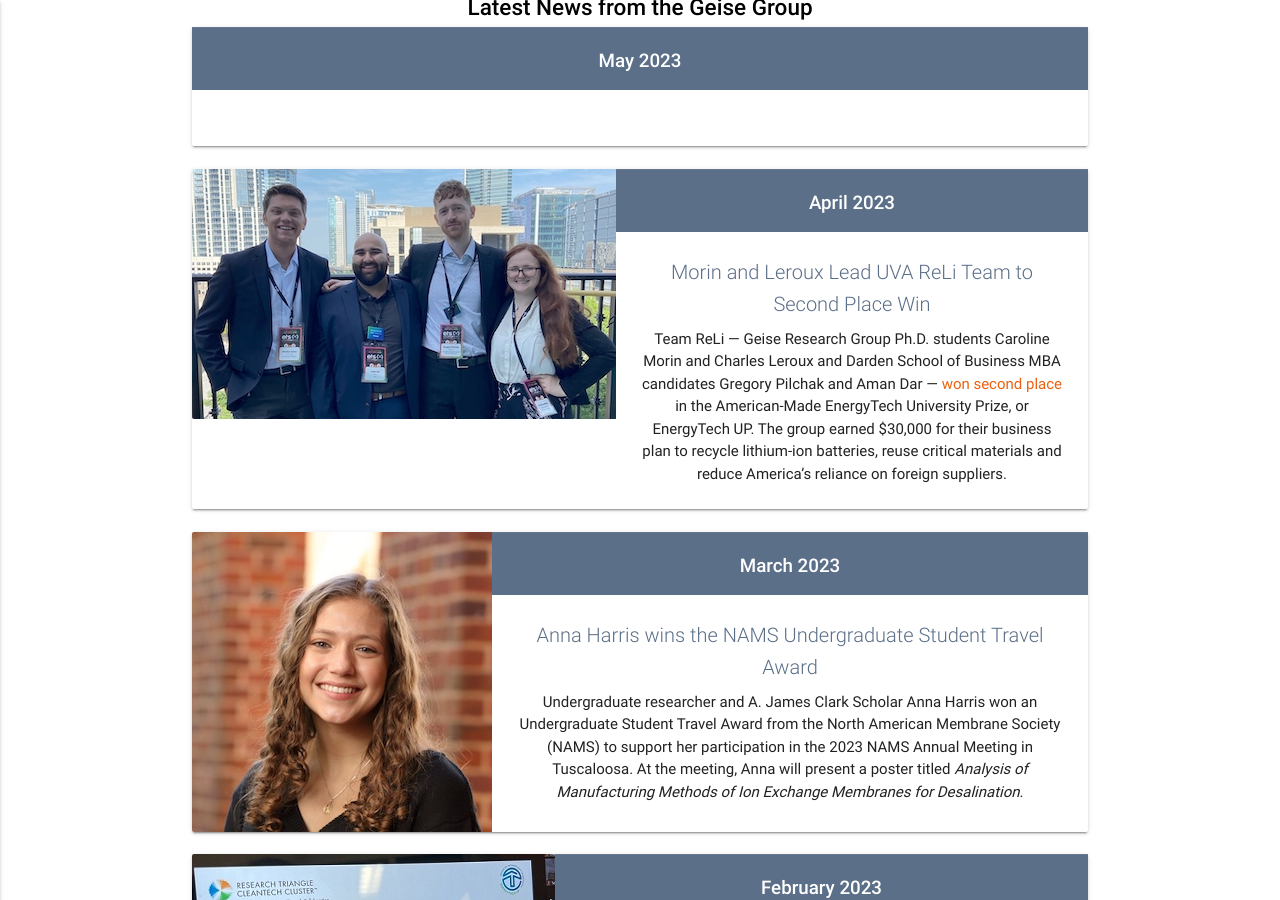
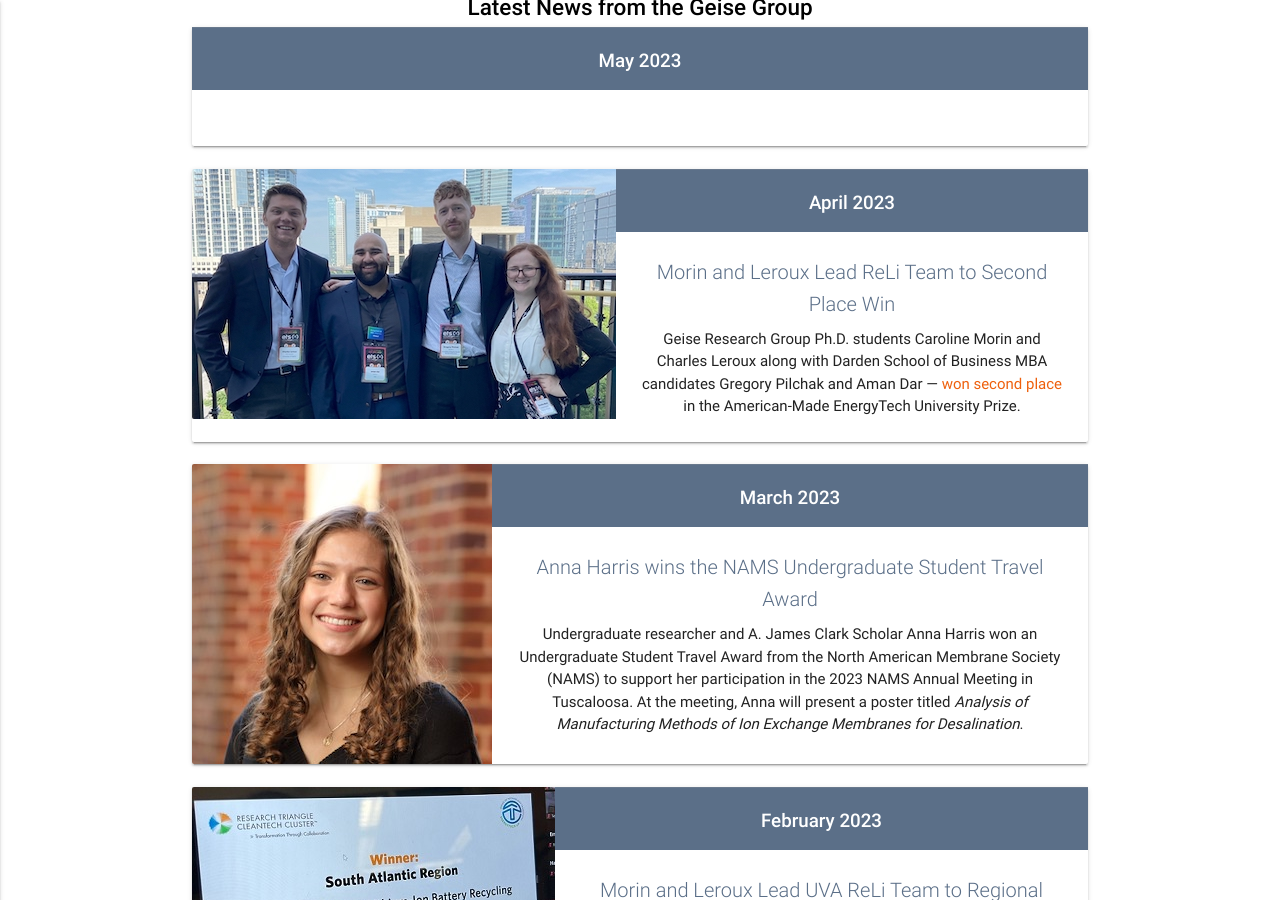
Before and after one commit to geisegroup/geisegroup.github.io, a Jekyll site: the page built from index.md, in a window 1280 px wide and 900 px high, scrolled down 2326 px. Built offline with Jekyll 4.4.1, drawn with Linux system fonts in a browser that asks for light colours; nearby versions of some CDN libraries.

Commit message:
Update 23_reli_win.html

```diff
--- a/_newsItems/23_reli_win.html
+++ b/_newsItems/23_reli_win.html
@@ -1,7 +1,7 @@
 ---
 date: 2023-4-11
 year: 2023
-title: Morin and Leroux Lead UVA ReLi Team to Second Place Win
-text: Team ReLi — Geise Research Group Ph.D. students Caroline Morin and Charles Leroux and Darden School of Business MBA candidates Gregory Pilchak and Aman Dar — <a href="https://engineering.virginia.edu/news/2023/04/uva-engineering%E2%80%93darden-team-wins-30000-lithium-ion-battery-recycling-business-plan"  target="_blank" rel="noopener">won second place</a> in the American-Made EnergyTech University Prize, or EnergyTech UP. The group earned $30,000 for their business plan to recycle lithium-ion batteries, reuse critical materials and reduce America’s reliance on foreign suppliers.
+title: Morin and Leroux Lead ReLi Team to Second Place Win
+text: Geise Research Group Ph.D. students Caroline Morin and Charles Leroux along with Darden School of Business MBA candidates Gregory Pilchak and Aman Dar — <a href="https://engineering.virginia.edu/news/2023/04/uva-engineering%E2%80%93darden-team-wins-30000-lithium-ion-battery-recycling-business-plan"  target="_blank" rel="noopener">won second place</a> in the American-Made EnergyTech University Prize.
 image: ReLi2.jpg
 ---
```
